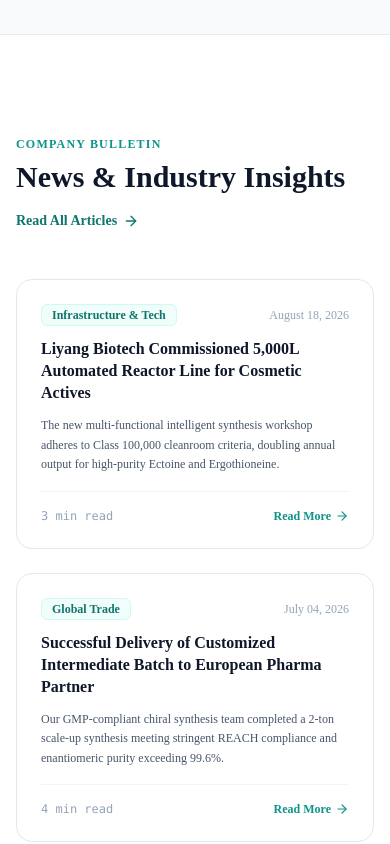
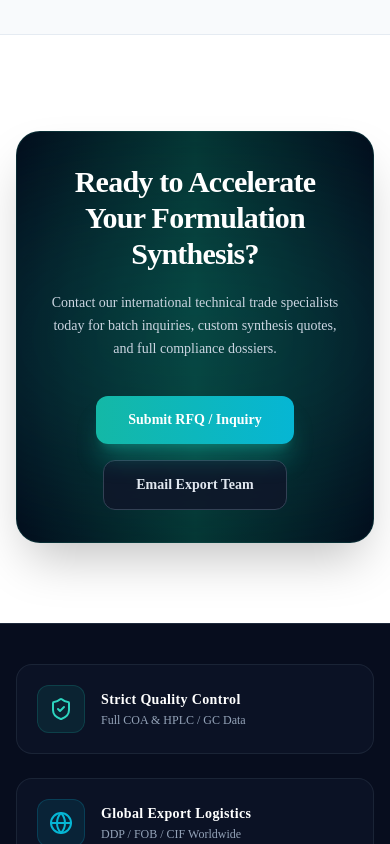
Before and after one commit to wulioo/Sunrise-web, a Next.js app: page / in a window 390 px wide. Shown: the part 5120-5964 px from the top of the page. Built offline with nearby package versions, Linux system fonts and the light colour scheme.

Commit message:
update: hide homepage news section

```diff
--- a/src/app/page.tsx
+++ b/src/app/page.tsx
@@ -344,7 +344,7 @@
       </section>
 
       {/* Latest Corporate News & Exhibitions */}
-      <section className="max-w-7xl mx-auto px-4 sm:px-6 lg:px-8">
+      <section hidden className="max-w-7xl mx-auto px-4 sm:px-6 lg:px-8">
         <div className="flex flex-col md:flex-row justify-between items-start md:items-end gap-4 mb-12">
           <div>
             <span className="text-xs font-bold uppercase tracking-widest text-brand-600">Company Bulletin</span>
```
